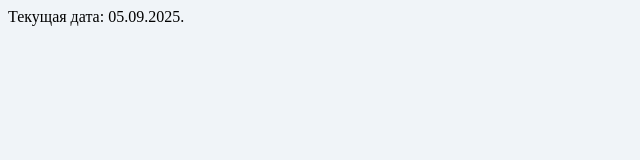
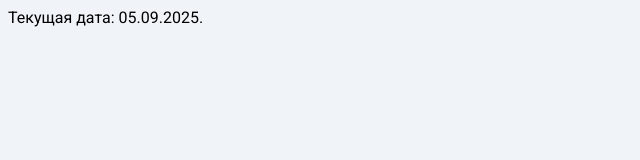
Before and after one commit to Nell-ok/basic, a Vue app: page / in a window 1280 px wide. Shown: the top 160 px of the page, without its empty margins (0-640 px from the left). Built offline with nearby package versions, Linux system fonts and the light colour scheme.

Commit message:
Добавляет шрифт

```diff
--- a/index.html
+++ b/index.html
@@ -4,6 +4,9 @@
     <meta charset="UTF-8" />
     <link rel="icon" type="image/svg+xml" href="/vite.svg" />
     <meta name="viewport" content="width=device-width, initial-scale=1.0" />
+    <link rel="preconnect" href="https://fonts.googleapis.com">
+    <link rel="preconnect" href="https://fonts.gstatic.com" crossorigin>
+    <link href="https://fonts.googleapis.com/css2?family=Roboto:ital,wght@0,100..900;1,100..900&display=swap" rel="stylesheet">
     <title>Vite + Vue</title>
   </head>
   <body>
--- a/src/style.css
+++ b/src/style.css
@@ -8,9 +8,12 @@
   --color-hover-blue: #006fcb;
   --color-check-success: #09bb00;
   --color-check-fail: #d00303;
+
+  --font: "Roboto", sans-serif;
 }
 
 body {
+  font-family: var(--font);
   font-synthesis: none;
   text-rendering: optimizeLegibility;
   -webkit-font-smoothing: antialiased;
```
